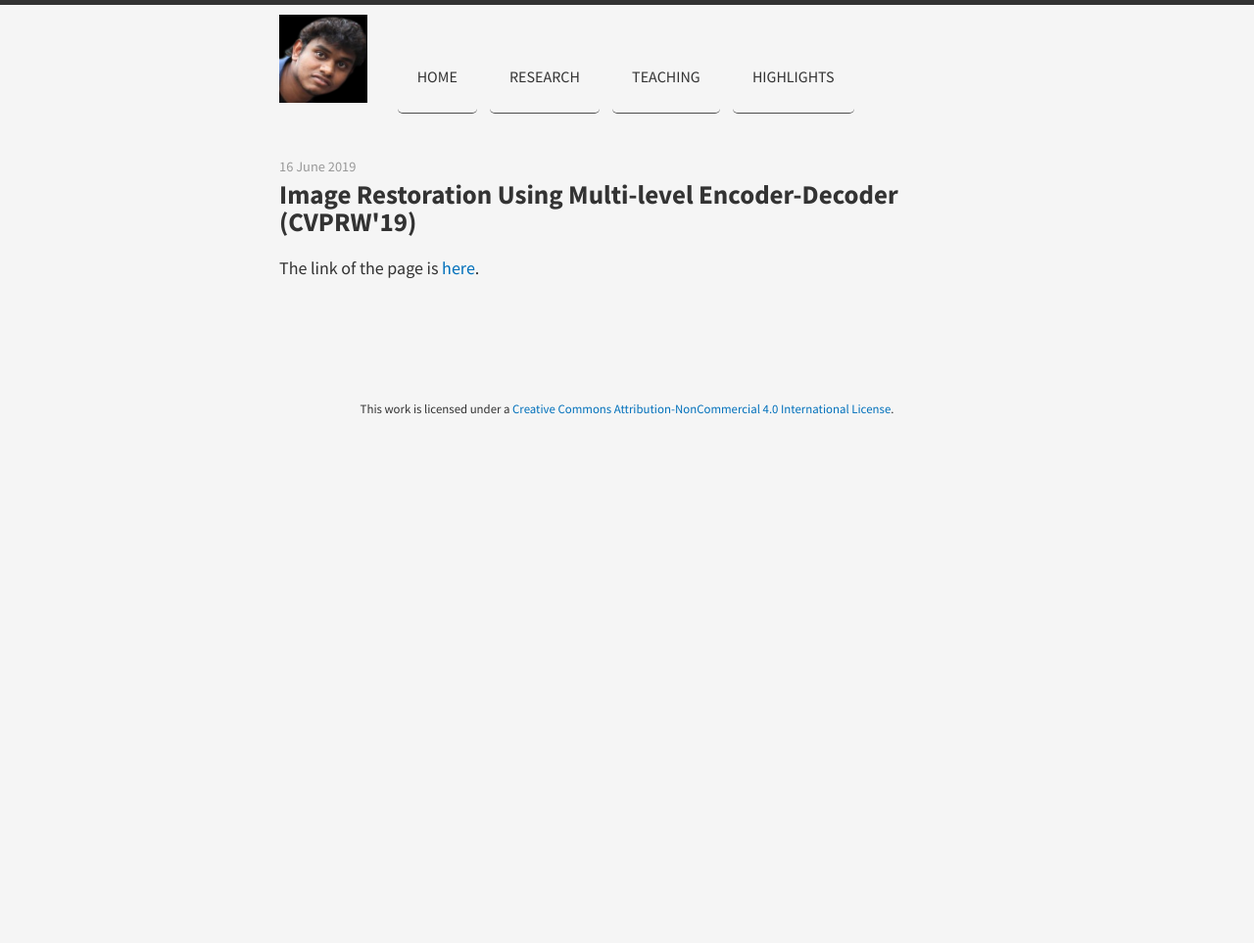
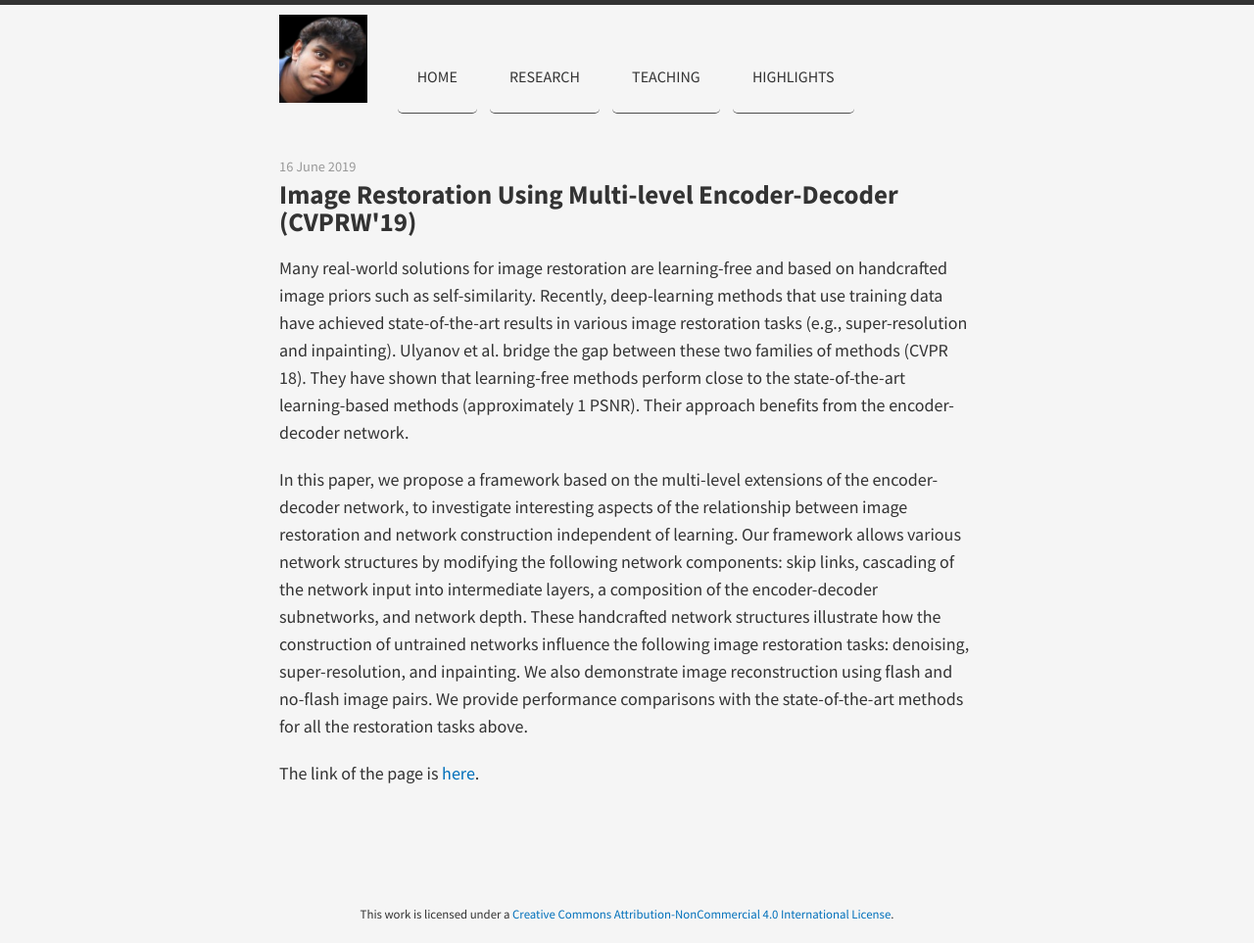
Before and after one commit to indramastan/indradeepmastan, a Jekyll site: the page built from _posts/2019-06-16-MEDS.md, in a window 1280 px wide. Shown: the whole page at 98% size. Built offline with Jekyll 4.4.1, drawn with Linux system fonts in a browser that asks for light colours; nearby versions of some CDN libraries; before the commit the page ends 900 px from its top, so only the background shows below that.

Commit message:
Update 2019-06-16-MEDS.md

```diff
--- a/_posts/2019-06-16-MEDS.md
+++ b/_posts/2019-06-16-MEDS.md
@@ -3,4 +3,8 @@ layout: post
 title: Image Restoration Using Multi-level Encoder-Decoder (CVPRW'19)
 ---
 
+Many real-world solutions for image restoration are learning-free and based on handcrafted image priors such as self-similarity. Recently, deep-learning methods that use training data have achieved state-of-the-art results in various image restoration tasks (e.g., super-resolution and inpainting). Ulyanov et al. bridge the gap between these two families of methods (CVPR 18). They have shown that learning-free methods perform close to the state-of-the-art learning-based methods (approximately 1 PSNR). Their approach benefits from the encoder-decoder network.
+
+In this paper, we propose a framework based on the multi-level extensions of the encoder-decoder network, to investigate interesting aspects of the relationship between image restoration and network construction independent of learning. Our framework allows various network structures by modifying the following network components: skip links, cascading of the network input into intermediate layers, a composition of the encoder-decoder subnetworks, and network depth. These handcrafted network structures illustrate how the construction of untrained networks influence the following image restoration tasks: denoising, super-resolution, and inpainting. We also demonstrate image reconstruction using flash and no-flash image pairs. We provide performance comparisons with the state-of-the-art methods for all the restoration tasks above.
+
 The link of the page is [here](https://indradeepmastan.github.io/image-restoration/).
```
